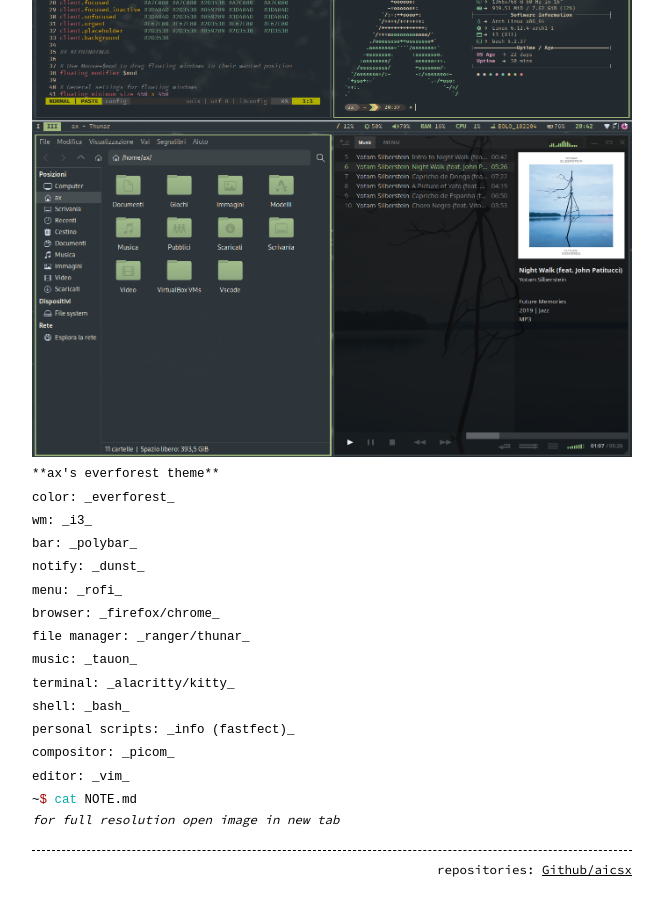
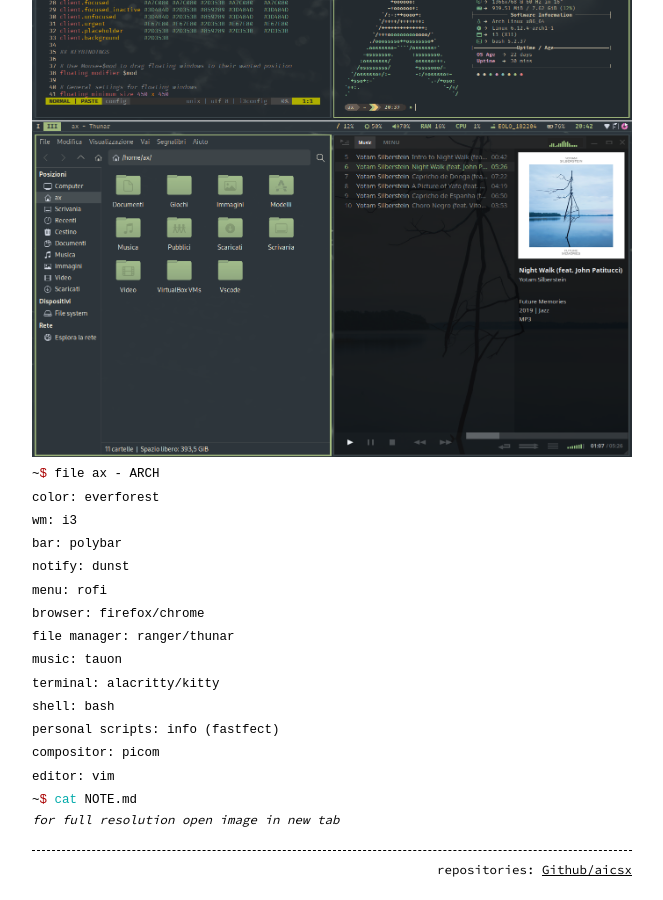
Before and after one commit to aicsx/ax, a Jekyll site: the page built from scrot.md, in a window 1280 px wide and 900 px high, scrolled down 1591 px. Shown: the whole window, without its empty margins (308-971 px from the left). Built offline with Jekyll 4.4.1, drawn with Linux system fonts in a browser that asks for light colours.

Commit message:
modify: scrot section

````diff
--- a/scrot.md
+++ b/scrot.md
@@ -18,21 +18,21 @@
 <p>&nbsp;</p>
 ax - [ARCH]
 - ![ax-ARCH](/images/scrot/ax-arch.png){:class="img-responsive" :height="800px" width="600px"}
-```
-**ax's everforest theme**
-color: _everforest_
-wm: _i3_
-bar: _polybar_
-notify: _dunst_
-menu: _rofi_
-browser: _firefox/chrome_
-file manager: _ranger/thunar_
-music: _tauon_
-terminal: _alacritty/kitty_
-shell: _bash_
-personal scripts: _info (fastfect)_
-compositor: _picom_
-editor: _vim_
+```bash
+~$ file ax - ARCH
+color: everforest
+wm: i3
+bar: polybar
+notify: dunst
+menu: rofi
+browser: firefox/chrome
+file manager: ranger/thunar
+music: tauon
+terminal: alacritty/kitty
+shell: bash
+personal scripts: info (fastfect)
+compositor: picom
+editor: vim
 ```
 ```bash
 ~$ cat NOTE.md
````
